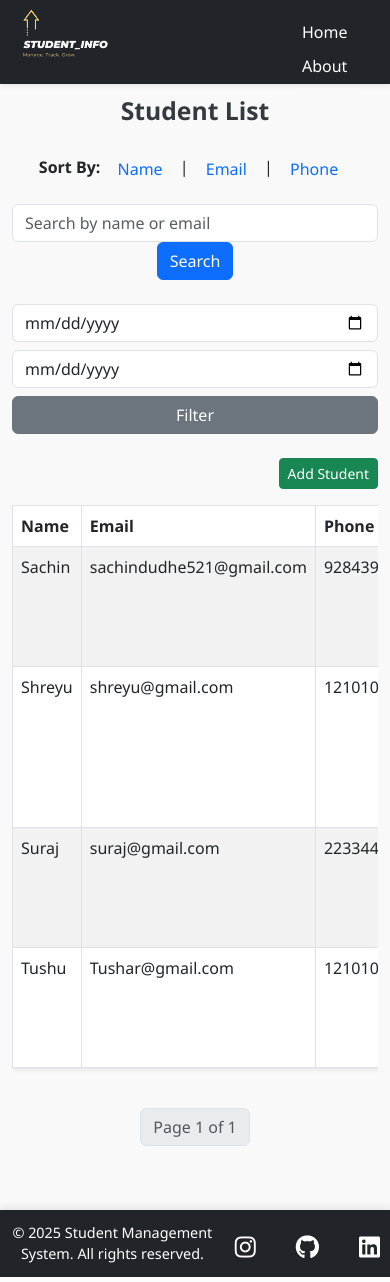
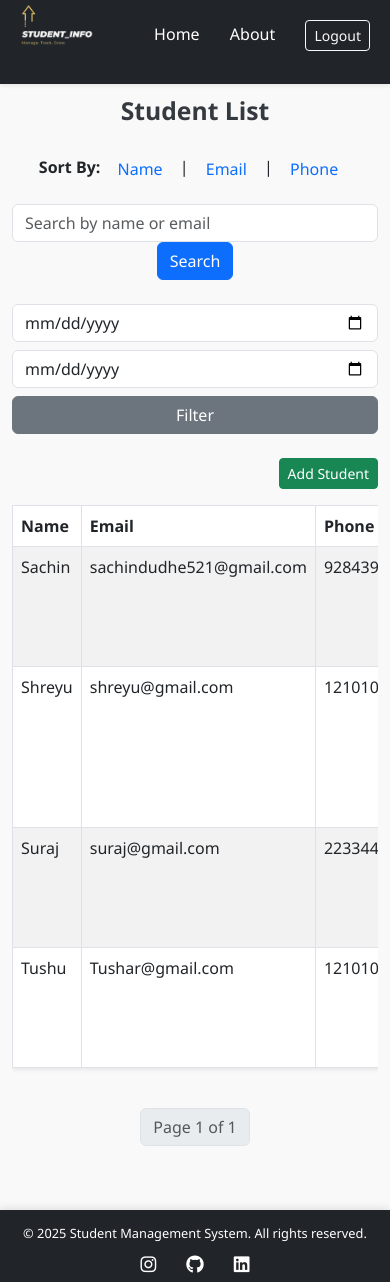
Before and after one commit to tusharsune/Student_Info, a Django app: page /home/ in a window 390 px wide. Run offline with Django 5.2, Linux system fonts and the light colour scheme; a user stored in the database is signed in; data comes from the database, SQL or seed files in the repository.

Commit message:
Update home.css

```diff
--- a/studentapp/static/home.css
+++ b/studentapp/static/home.css
@@ -11,13 +11,13 @@
     font-family: 'Segoe UI', Tahoma, Geneva, Verdana, sans-serif;
     display: flex;
     flex-direction: column;
-    min-height: 100vh; /* Ensures the body takes full height of the viewport */
+    min-height: 100vh;
 }
 
 /* Container */
 .container {
     margin-top: 12vh;
-    flex-grow: 1; /* Ensures the content section grows with the page */
+    flex-grow: 1;
 }
 
 /* Headings */
@@ -121,29 +121,28 @@
     align-items: center;
     background-color: #343a40;
     color: #ffffff;
-    padding: 0.5rem 0; /* Reduced padding */
+    padding: 0.5rem 0;
     box-shadow: 0 -2px 8px rgba(0, 0, 0, 0.1);
     position: relative;
-    height: auto; /* Adjusted height to auto so it adapts to content */
-    min-height: 8vh; /* Minimum height for footer */
+    height: auto;
+    min-height: 8vh;
     width: 100%;
-    margin-top: auto; /* Ensures footer is pushed to the bottom */
+    margin-top: auto;
 }
 
 /* Footer content */
 footer .social-links a {
-    margin: 0 10px; /* Adjusted spacing between icons */
+    margin: 0 10px;
 }
 
 footer p {
-    font-size: 0.9rem; /* Adjust font size if needed */
+    font-size: 0.9rem;
 }
 
 footer .social-links {
     margin-top: 10px;
 }
 
-/* Social Media Icons */
 .social-links {
     position: absolute;
     right: 50px;
@@ -179,26 +178,65 @@
 }
 
 /* Responsive Design */
+
+/* For screens smaller than 768px */
 @media (max-width: 768px) {
-    /* Footer icons adjustment */
-    .social-links {
-        position: static;
-        justify-content: center;
-        margin-top: 1rem;
+    /* Header */
+    header h4 {
+        font-size: 1.5rem;
     }
 
-    /* Header Navigation adjustment */
     header nav {
-        display: flex;
-        flex-direction: column;
-        gap: 10px;
-    }
-
-    header h4 {
-        font-size: 1.5rem; /* Adjust header text size for mobile */
+        right: 10px;
     }
 
     .logo {
-        height: 12vh; /* Adjust logo height for smaller screens */
+        height: 10vh;
+    }
+
+    /* Footer */
+    footer {
+        flex-direction: column;
+        padding: 1rem;
+        min-height: auto;
+    }
+
+    footer .social-links {
+        position: relative;
+        bottom: 0;
+        right: 0;
+        margin-top: 10px;
+        justify-content: center;
+    }
+
+    footer .social-links a {
+        font-size: 20px;
+    }
+
+    footer p {
+        text-align: center;
+        margin-top: 10px;
     }
 }
+
+/* For screens smaller than 480px */
+@media (max-width: 480px) {
+    /* Header */
+    header h4 {
+        font-size: 1.2rem;
+    }
+
+    /* Footer */
+    footer {
+        padding: 1rem 0.5rem;
+    }
+
+    footer .social-links a {
+        font-size: 18px;
+        margin: 0 5px;
+    }
+
+    footer p {
+        font-size: 0.8rem;
+    }
+}
```
